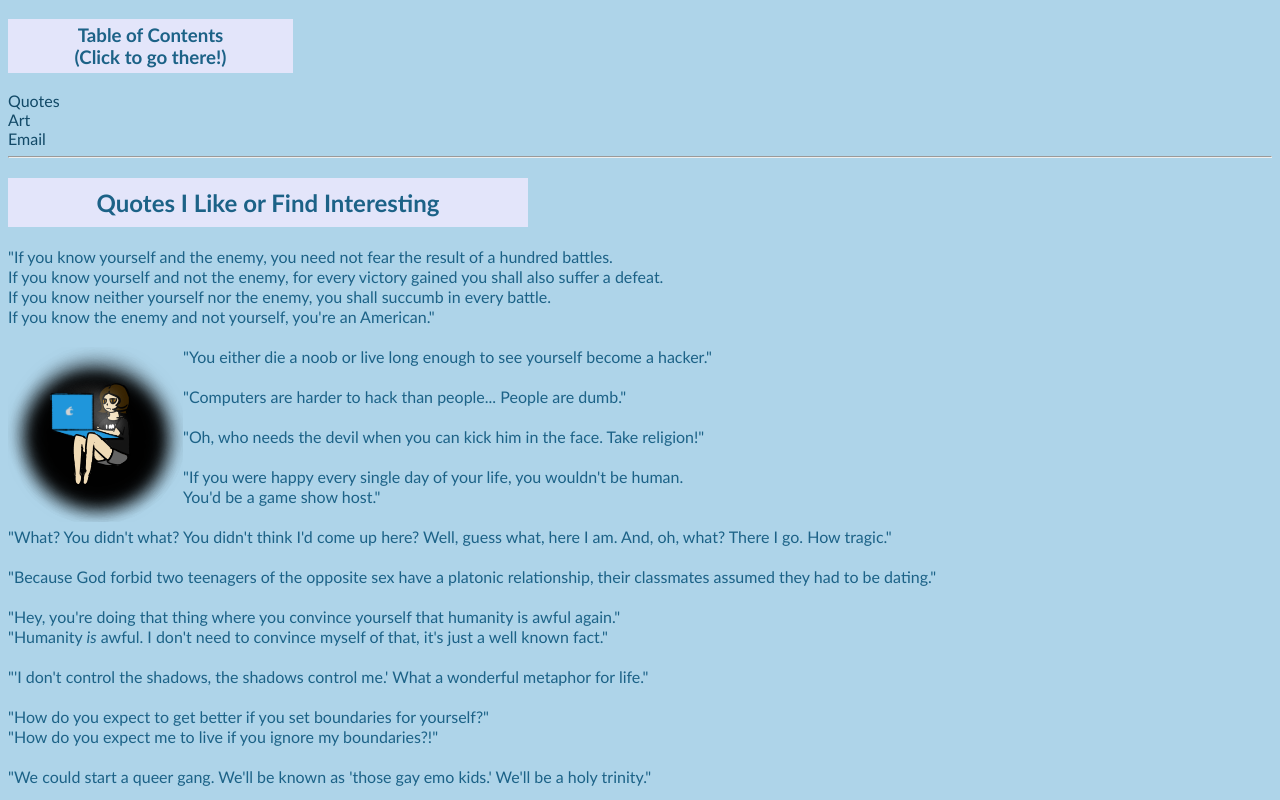
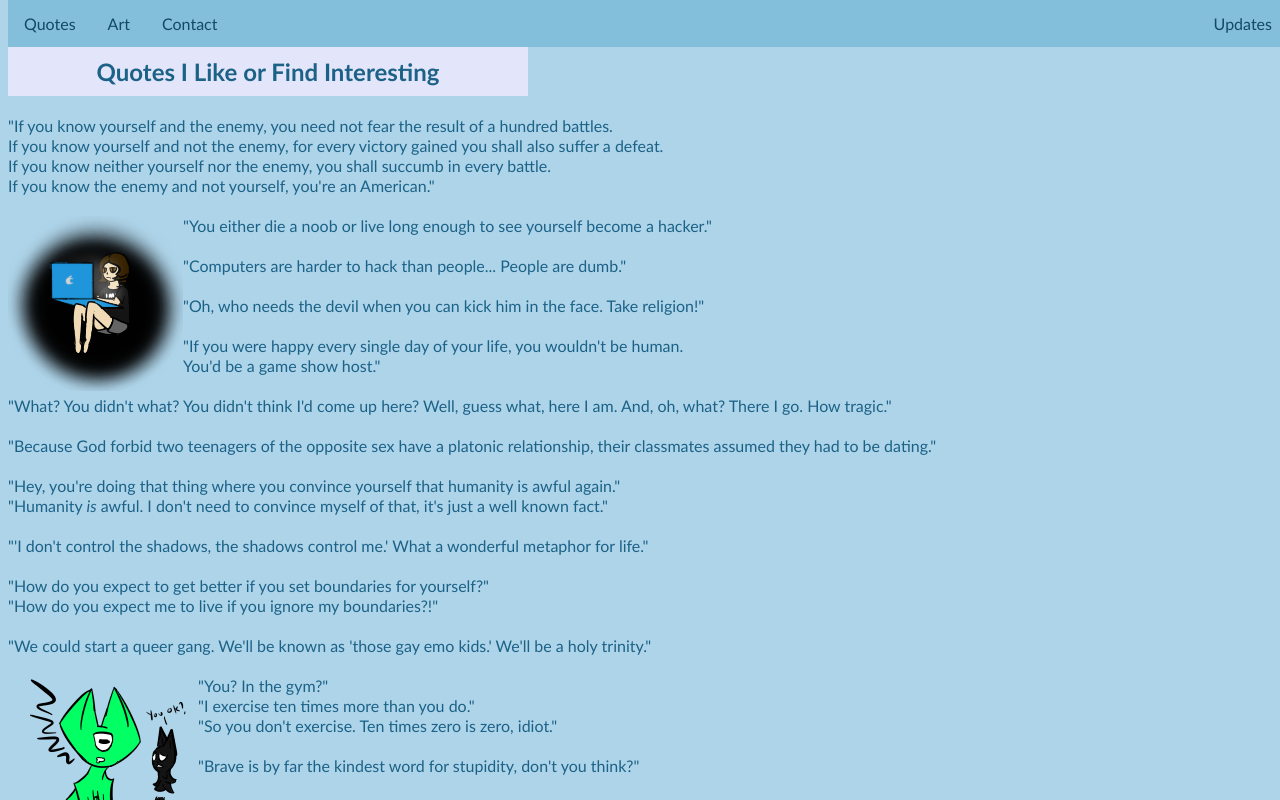
Before and after one commit to digikitty21/digikitty21.github.io, a plain HTML site: page index.html in a window 1280 px wide. Shown: the top 800 px of the page. Drawn offline with Linux system fonts and the light colour scheme.

Commit message:
OVERHAUL I GUESS?

```diff
--- a/index.html
+++ b/index.html
@@ -4,20 +4,31 @@
 	  <head>
 		  <title>Quotes and Art</title>
 		  <link href="style.css" type="text/css" rel="stylesheet" />
+      <meta charset="utf-8">
+      <meta name="description" content="Random quotes I like and stuff I've drawn.">
+      <meta name="keywords" content="Digikitty, Digikitty21, Digilover21">
+      <meta name="author" content="Yasmin Fitzgerald">
+      <meta name="viewport" content="width=device-width, initial-scale=1.0">
     </head>
-<!-- Hello to anyone(probably no one) reading this! You probably either think you're really cool for knowing how to access this, are being shown this by me because you don't believe I made this all on my own and from scratch(spoiler alert: I did), or you're me.  -->
+<!-- Congratulations, you know basic website stuff! Yaaaaaaay! -->
 	  <body>
-		  <h3>Table of Contents<br />(Click to go there!)</h3>
-		  <a href="#Quotes">Quotes</a><br />
+		  <!--<a href="#Quotes">Quotes</a><br />
 		  <a href="#Art">Art</a><br />
-		 <!-- <a href="#Hands">Hands</a><br />-->
-		  <a href="#Email">Email</a><br />
+      <a href="#Contact">Contact</a><br />-->
+      <ul>
+        <li><a href="#Quotes">Quotes</a></li>
+        <li><a href="#Art">Art</a></li>
+        <li><a href="#Contact">Contact</a></li>
+        <li style="float:right"><a href="#Updates">Updates</a></li>
+      </ul>
 		  <!--<img style="position:absolute;top:25px;left:350px" src="running.png" alt="Running Cats" />-->
-		  <hr />
+      <br />
 
-		  <h2 style=width:500px><a name="Quotes"></a>Quotes I Like or Find Interesting</h2>
+      <div id="Quotes">
+		      <h2 style=width:500px>Quotes I Like or Find Interesting</h2>
 		        <!--Add quotes-->
-		  <p>"If you know yourself and the enemy, you need not fear the result of a hundred battles.<br />
+		        <p>
+              "If you know yourself and the enemy, you need not fear the result of a hundred battles.<br />
 			        If you know yourself and not the enemy, for every victory gained you shall also suffer a defeat.<br />
 		          If you know neither yourself nor the enemy, you shall succumb in every battle.<br />
 		          If you know the enemy and not yourself, you're an American."
@@ -90,10 +101,12 @@
               “I’m going to throw this half-peeled orange at you.”<br />
               “Free orange!”
             </p>
+          </div>
 
       <hr />
 
-		  <h2><a name="Art"></a>Stuff I've Drawn</h2>
+      <div id="Art">
+        <h2>Stuff I've Drawn</h2>
 		    <!--Add your (good)art-->
 		    <p>Note: My most recent art is at the top. As you scroll down, the quality <strong>will</strong> worsen.<br />
           Also, most of these have been scaled down from their original size to fit this website. If you wish to see the originals, just send me an email about it.</p>
@@ -123,37 +136,32 @@
 		    <p>I drew this for school but it actually looks nice so I show it to people</p>
 		    <img src="Shadow%20Cat%20says%20Hi.png" alt="Old art of Shadow Cat(with a different design than he currently has) waving" />
   		  <p>LOOK AT MY SON! PRIDE IS NOT THE WORD I'M LOOKING FOR, THERE IS SO MUCH MORE IN ME NOW!(This is from a Hamilton song)</p>
-<!--
+      </div>
+
       <hr />
 
-		  <h2><a name="Hands"></a>Hands I've Drawn(yes I'm being serious)</h2>
+      <div id="Contact">
+		    <h2>Contact</h2>
+		    <!--Add other email addresses when they're cleaned up-->
+		    <p>Do you have a favorite quote you'd like me to add? Do you have an idea or suggestion for me to draw? Email me here!</p>
+		    <h5><em>Note: When sending a quote, please include a source. The source will not be added to this website, it is just for me to make sure that I know I'm not adding a line from 50 Shades of Gray or something. You can also tell me whether or not you would like your name included by the quote or completed drawing.</em></h5>
+		    <p>Removed school email because internet</p>
+		    <p>Personal: yfitzge@gmail.com</p>
+      </div>
 
-		  <p>Since I am aware that many artists— especially me— struggle to draw hands, I've decided to make a whole section dedicated to every hand that I have ever drawn(digitally). You may notice that you don't recognize where many of these hands come from; that's because some of them are from unfinished/abandoned drawings. Also, there's art that I've deemed too awful to show people, I keep those drawings in a folder called "BURN IT" which has six pieces of artwork that are just... so... bad...</p>
-		  <img src="Hand%20-%20Caffeine%201.png"alt="Original is in "BURN IT""><br />
-		  <img src="Hand%20-%20Caffeine%202.png"alt="Same as above"><br />
-		  <img src="Hand%20-%20Caffeine%203.png"alt="Same as above above"><br />
-		  <img src="Hand%20-%20Caffeine%204.png"alt="Same as above above above"><br />
-		  <img src="Hand%20-%20Cyn%201.png"alt="Original is just that cute picture of Cyn"><br />
-		  <img src="Hand%20-%20Cyn%202.png"alt="Same as above"><br />
-		  <img src="Hand%20-%20Drawception%201.png"alt="Original is a thing I drew using an art program that really isn't meant for drawing really great, it doesn't even have layers which is why the colors here are going outside the lines"><br />
-		  <img src="Hand%20-%20Drawception%202.png"alt="Same as above"><br />
-		  <img src="Hand%20-%20el%20restaurante%201.png"alt="Original is from a scene that happened during a skit I was a part of in Spansish class"><br />
-		  <img src="Hand%20-%20handz%20suck%201.png"alt="Original is a really crappy thing I drew for History class, the issue being that THIS was the main focus of the picture"><br />
-		  <img src="Hand%20-%20It's%20my%20Burr-day%201.png"alt="Original is a thing I was trying to draw for Alexander Hamilton's birthday, but I abandoned it because of how awful it was"><br />
-		  <img src="Hand%20-%20It's%20my%20Burr-day%202.png"alt="Same as above"><br />
-		  <img src="Hand%20-%20Mother's%20Day!%201.png"alt="Original is that thing I drew for Mother's Day"><br />
-		  <img src="Hand%20-%20Keep%20Playing%201.png"alt="I draw too many peace signs... whoops?"><br />
-		  <img src="Hand%20-%20spoopy%20cyn%20y%20nino%201.png"alt="Currently my most recent hand(s). I like 'em."><br />
-		  <img src="Hand%20-%20spoopy%20cyn%20y%20nino%202.png"alt="Currently my most recent hand(s). I like 'em."><br />
-		  <img src="Hand%20-%20spoopy%20cyn%20y%20nino%203.png"alt="Currently my most recent hand(s). I like 'em."><br />
--->
       <hr />
 
-		  <h2><a name="Email"></a>My Email Addresses</h2>
-		  <!--Add other email addresses when they're cleaned up-->
-		  <p>Do you have a favorite quote you'd like me to add? Do you have an idea or suggestion for me to draw? Email me here!</p>
-		  <h6><em>Note: When sending a quote, please include a source. The source will not be added to this website, it is just for me to make sure that I know I'm not adding a line from 50 Shades of Gray or something. You can also tell me whether or not you would like your name included by the quote or completed drawing.</em></h6>
-		  <p>Removed school email because internet</p>
-		  <p>Personal: yfitzge@gmail.com</p>
+      <div id="Updates">
+        <h2>Updates</h2>
+        <h4>Mar 25, around 1 am</h4>
+        <p>Finally got around to messing with HTML again. I don't have any log of updates before this one, so I'll just start here.</p>
+        <ol>
+          <li style="float:none">Replaced directory at the top with that floaty thingy that follows and watches you always.</li>
+          <li style="float:none">Added "Updates" section.</li>
+          <li style="float:none">Renamed "My Email Addresses" to "Contact".</li>
+          <li style="float:none">Did some reworking of the code to make it more legible(OH THANK GOD).</li>
+          <li style="float:none">Finally deleted all the "Hands" files and code. It hasn't been on the website in a while, but the code and pictures were still there.</li>
+        </ol>
+      </div>
 	  </body>
   </html>
--- a/style.css
+++ b/style.css
@@ -1,34 +1,61 @@
 * {
-	color:#1C6287;
-	font-family:Trebuchet MS;
+	color: #1C6287;
+	font-family: Trebuchet MS;
 	background-color: #AED4E9;
 	}
 
 h2, h3 {
-	background-color:#E3E5FA;
-	text-align:center;
+	background-color: #E3E5FA;
+	text-align: center;
 	}
 
 h2 {
-	padding:10px;
-	width:300px;
+	padding: 10px;
+	width: 300px;
 	}
 
 h3 {
-	padding:5px;
-	width:275px;
+	padding: 5px;
+	width: 275px;
 	}
 
 p {
-	line-height:125%;
-	text-align:justify;
+	line-height: 125%;
+	text-align: justify;
 	}
 	/*This is slightly darker than the normal text color*/
 a:link{
-	text-decoration:none;
-	color:#124967;
+	text-decoration: none;
+	color: #124967;
 	}
 	/*This is a bit lighter than the normal text color*/
 a:active{
-	color:#80B4D0;
+	color: #80B4D0;
 	}
+
+ul {
+		list-style-type: none;
+		margin: 0;
+		padding: 0;
+		overflow: hidden;
+		background-color: #83BEDA;
+		position: fixed;
+		top: 0;
+		width: 100%;
+}
+
+li {
+	  float: left;
+}
+
+li a {
+			display: block;
+			text-align: center;
+			padding: 14px 16px;
+			text-decoration: none;
+			background-color: #83BEDA;
+}
+
+li a:hover {
+    background-color: #73A8C0;
+}
```
Also changed, not shown: Hand - Caffeine 1.png (deleted), Hand - Caffeine 2.png (deleted), Hand - Caffeine 3.png (deleted), Hand - Caffeine 4.png (deleted), Hand - Cyn 1.png (deleted), Hand - Cyn 2.png (deleted), Hand - Drawception 1.png (deleted), Hand - Drawception 2.png (deleted), Hand - It's my Burr-day 1.png (deleted), Hand - It's my Burr-day 2.png (deleted), Hand - Keep Playing 1.png (deleted), Hand - Mother's Day! 1.png (deleted), Hand - el restaurante 1.png (deleted), Hand - handz suck 1.png (deleted), 3 more files. Lines whose indentation alone changed are shown as unchanged.
